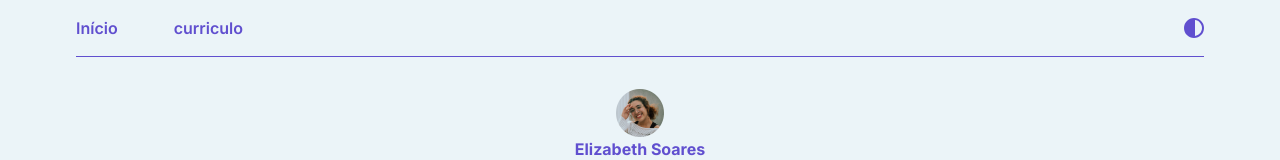
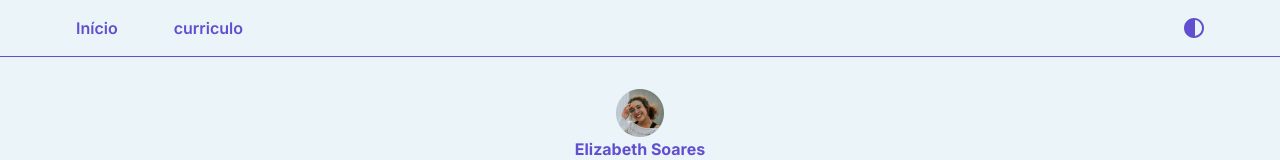
Before and after one commit to huilde/beths-portfolio, a React (Vite) app: page / in a window 1280 px wide. Shown: the top 160 px of the page. Built offline with nearby package versions, Linux system fonts and the light colour scheme.

Commit message:
fix: adjust css and add package-lock

```diff
--- a/src/styles/globalStyles.js
+++ b/src/styles/globalStyles.js
@@ -97,8 +97,11 @@ export default createGlobalStyle`
   height: 56px;
   max-width: 1128px;
   margin: auto;
-  border-bottom: 1px solid ${(props) => props.theme.text};
-  margin: auto;
+
+}
+header{
+    border-bottom: 1px solid ${(props) => props.theme.text};
+
 }
 .header a{
     color: ${(props) => props.theme.text};
```
Also changed, not shown: 1 other file (tests, documents, lock files or other folders).
